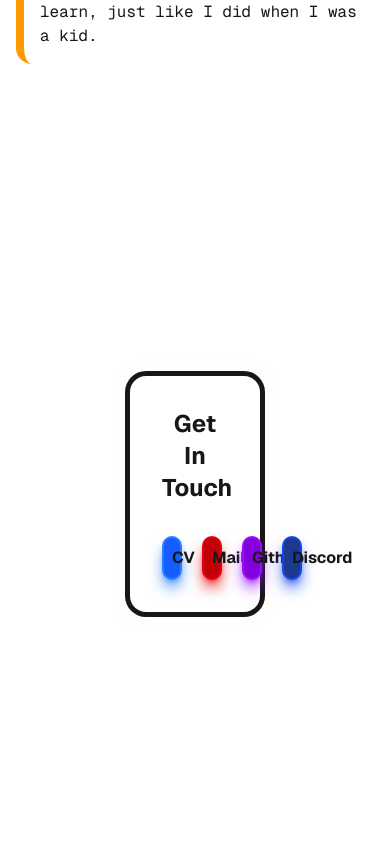
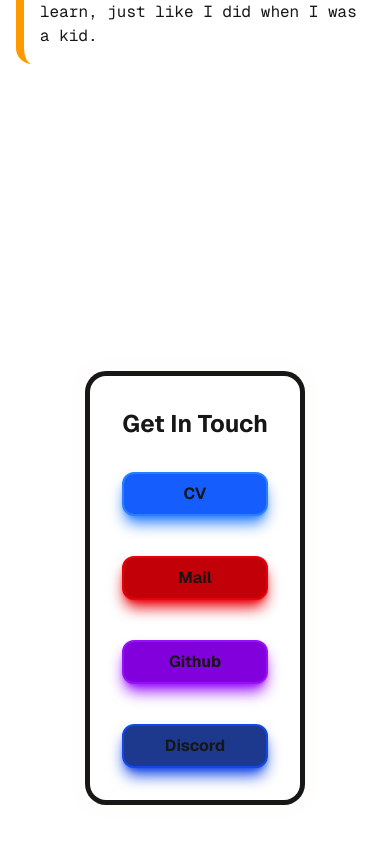
Before and after one commit to stenkaal/PersonalSite, a Next.js app in the folder personal-website/: page / in a window 390 px wide. Shown: the part 1816-2660 px from the top of the page. Before the commit the page ends 2508 px from the top, so only its background shows below. Built offline with nearby package versions, Linux system fonts and the light colour scheme.

Commit message:
Fixade phone stuff

```diff
--- a/personal-website/package.json
+++ b/personal-website/package.json
@@ -14,6 +14,7 @@
     "@fortawesome/free-regular-svg-icons": "^6.7.2",
     "@fortawesome/free-solid-svg-icons": "^6.7.2",
     "@fortawesome/react-fontawesome": "^0.2.2",
+    "@gsap/react": "^2.1.2",
     "gsap": "^3.13.0",
     "next": "15.3.2",
     "react": "^19.0.0",
--- a/personal-website/src/app/page.tsx
+++ b/personal-website/src/app/page.tsx
@@ -17,7 +17,7 @@
         {/*NAVBAR*/}
 
         {/*HEADER */}
-            <div className="absolute w-full md:right-0 md:top-0 md:bottom-0 md:w-2/3 z-0 overflow-hidden">
+            <div className="absolute w-full right-0 top-0 bottom-0 lg:w-2/3 z-0 overflow-hidden">
               <Image
                 src="/20250414_101519.jpg"
                 alt="En bild på mig"
@@ -124,11 +124,11 @@
       PROJECTS SECTION END*/}
 
       {/*CONTACT SECTION*/}
-      <footer id="contact" className="p-8 w-1/3 shadow-[0_0_15px] rounded-2xl ring-5 shadow-amber-50 m-20 mx-auto row-start-4">
+      <footer id="contact" className="p-8 lg:w-3/4 2xl:w-1/3 shadow-[0_0_15px] rounded-2xl ring-5 shadow-amber-50 m-20 mx-auto row-start-4">
         <h2 className="font-bold font-sans text-2xl sm:text-3xl md:text-4xl lg:text-5xl text-center mb-8">
           Get In Touch
         </h2>
-        <div className=" gap-10 text-base justify-around grid grid-cols-4 font-bold font-sans text-md sm:text-lg md:text-xl lg:text-2xl text-center">
+        <div className=" gap-10 text-base justify-around grid grid-cols-1 md:grid-cols-4 lg:grid-cols-2 xl:grid-cols-4 font-bold font-sans text-md sm:text-lg md:text-xl lg:text-2xl text-center">
           {" "}
           <a href="" className=" p-2 rounded-xl shadow-lg shadow-blue-500 bg-blue-600 border-blue-500 border-2 transition duration-500 ease-in-out transform hover:-translate-y-1 hover:scale-110">
             CV
```
Also changed, not shown: 1 other file (tests, documents, lock files or other folders).
